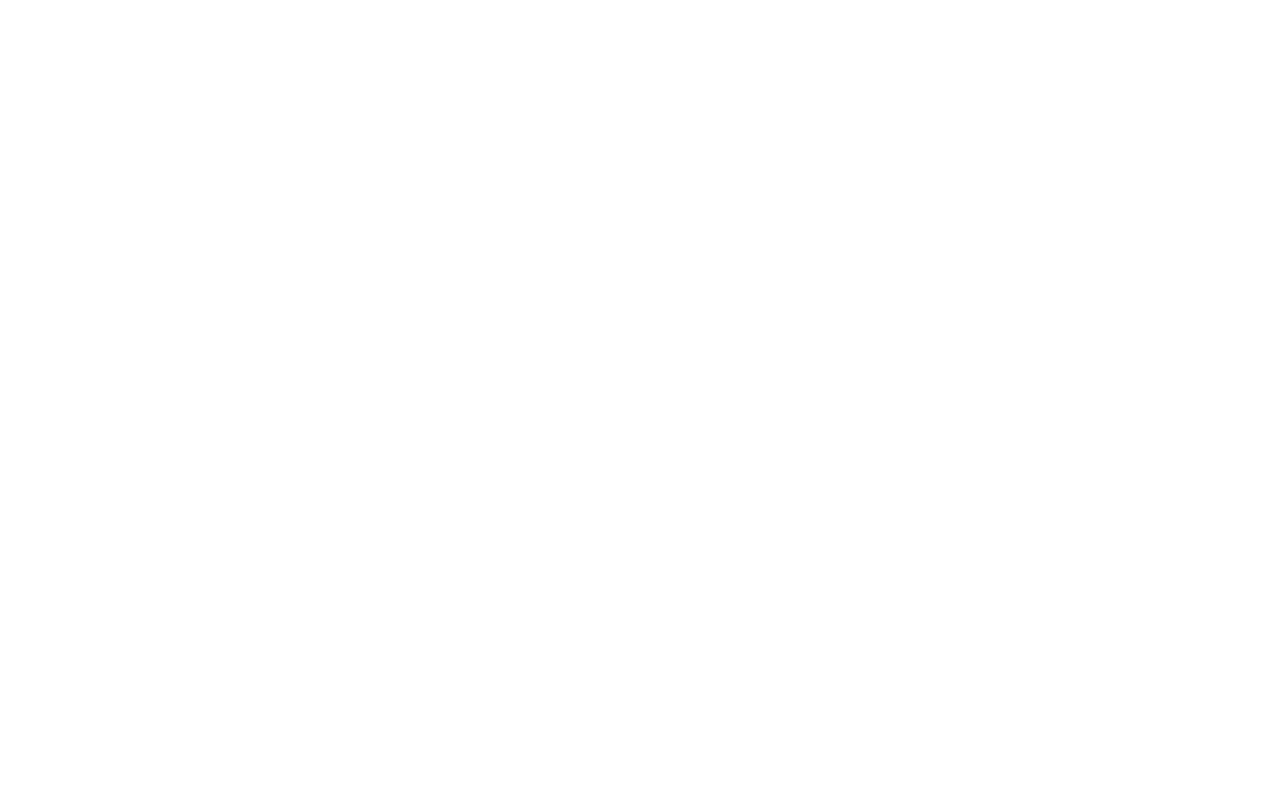
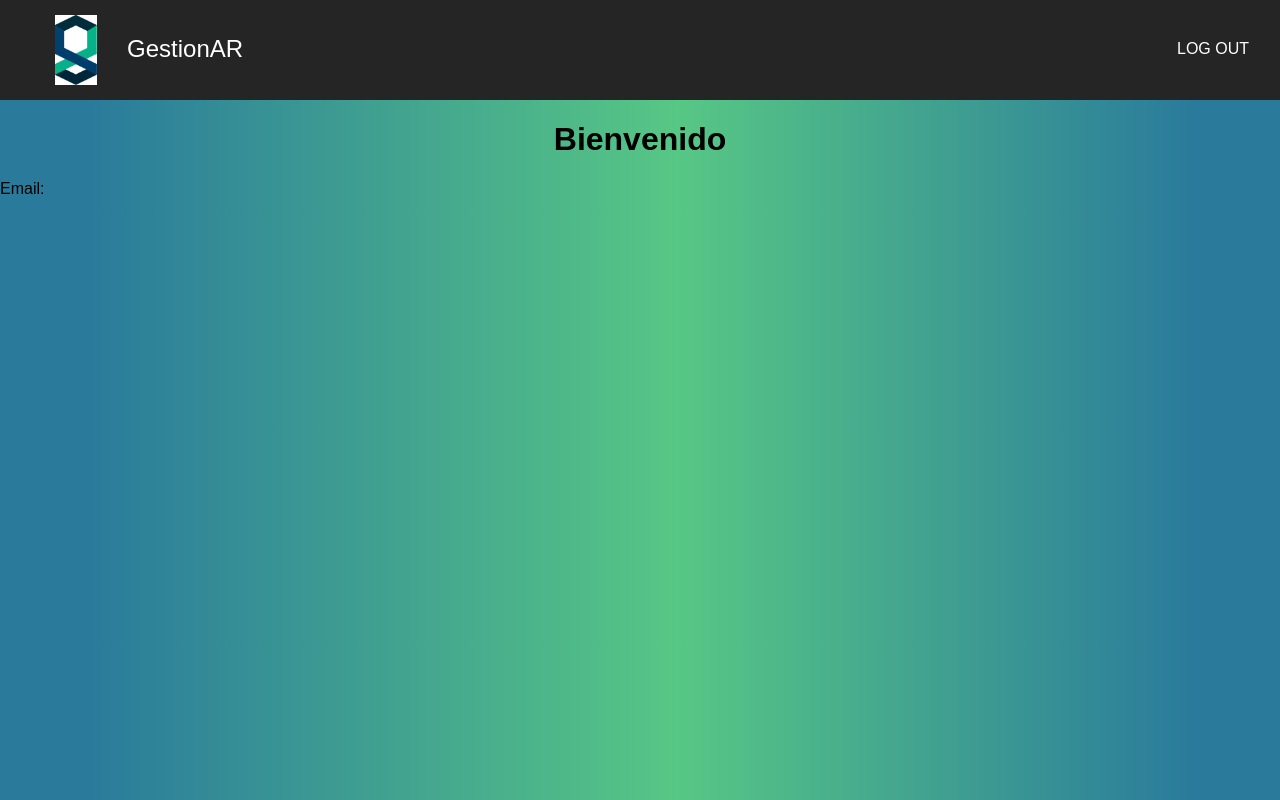
Before and after one commit to Joabulla07/TP2-FrontEnd-React, a React (Vite) app: page /home in a window 1280 px wide. Before the commit this address had no page. Built offline with nearby package versions, Linux system fonts and the light colour scheme; sample sign-in values are in the browser's storage; the HTML template or start-up script is replaced by a standard one.

Commit message:
login y logout y pagina usuario

```diff
--- a/package.json
+++ b/package.json
@@ -14,6 +14,7 @@
     "@fortawesome/free-solid-svg-icons": "^6.7.2",
     "@fortawesome/react-fontawesome": "^0.2.2",
     "dotenv": "^17.2.2",
+    "jwt-decode": "^4.0.0",
     "react": "^19.1.0",
     "react-dom": "^19.1.0",
     "react-router-dom": "^7.6.2"
--- a/src/App.jsx
+++ b/src/App.jsx
@@ -3,6 +3,8 @@
 import Home from "./pages/Home";
 import Login from "./pages/Login.jsx";
 import Register from "./pages/Register.jsx";
+import User from "./pages/User.jsx";
+import ProtectedRoute from "./components/ProtectedRoute.jsx";
 
 
 function App() {
@@ -13,6 +15,14 @@
                     <Route path="/" element={<Home />} />
                     <Route path="/login" element={<Login />} />
                     <Route path="/register" element={<Register />} />
+                    <Route
+                        path="/home"
+                        element={
+                            <ProtectedRoute>
+                                <User />
+                            </ProtectedRoute>
+                        }
+                    />
                 </Routes>
             </div>
         </Router>
--- a/src/components/LoginForm.jsx
+++ b/src/components/LoginForm.jsx
@@ -33,22 +33,25 @@
 
             const result = await loginRouter(payload);
 
-            // Mostrar mensaje de éxito y redirigir después de 2 segundos
-            if (result) {
+            if (result && result.token) {
+                // Guardar el token en localStorage
+                localStorage.setItem('token', result.token);
+
                 setTimeout(() => {
-                    navigate('/User', {
-                        data: result
+                    navigate('/home', {
+                        state: { userData: result }
                     });
                 }, 2000);
-            }
-            else {
-                setError('Error de ingreso de sesion. Corrobore los datos ingresados')
+            } else {
+                setError('Error de ingreso de sesión. Corrobore los datos ingresados')
             }
 
         } catch (error) {
             console.log(error);
+            setError('Error de ingreso de sesión. Corrobore los datos ingresados');
         }
     };
+
 
 
     return (
--- /dev/null
+++ b/src/components/ProtectedRoute.jsx
@@ -0,0 +1,13 @@
+import { Navigate, useLocation } from 'react-router-dom';
+
+export default function ProtectedRoute({ children }) {
+    const location = useLocation();
+    const token = localStorage.getItem('token');
+
+    if (!token) {
+        // Redirigir a login si no hay token
+        return <Navigate to="/login" replace state={{ from: location }} />;
+    }
+
+    return children;
+}
--- /dev/null
+++ b/src/components/UserHeader.jsx
@@ -0,0 +1,22 @@
+import React from 'react';
+import { Link, useNavigate } from 'react-router-dom';
+import Header from './Header';
+
+export default function UserHeader() {
+    const navigate = useNavigate();
+
+    const handleLogout = () => {
+        localStorage.removeItem('token');
+        console.log("login out")
+        navigate('/login');
+    };
+
+    return (
+        <Header>
+            <li>
+                <Link onClick={handleLogout} to="/login">Log out</Link>
+            </li>
+            {/* Otros elementos del header si los necesitas */}
+        </Header>
+    );
+}
--- a/src/pages/User.jsx
+++ b/src/pages/User.jsx
@@ -0,0 +1,37 @@
+import React, { useEffect, useState } from 'react';
+import LoginHeader from "../components/LoginHeader";
+import { useLocation, useNavigate } from 'react-router-dom';
+import {jwtDecode} from 'jwt-decode';
+import UserHeader from "../components/UserHeader.jsx";
+
+export default function User() {
+    const [decodedToken, setDecodedToken] = useState(null);
+
+    useEffect(() => {
+        const token = localStorage.getItem('token');
+        if (token) {
+            try {
+                const decoded = jwtDecode(token);
+                setDecodedToken(decoded);
+            } catch (error) {
+                console.error('Error al decodificar el token:', error);
+            }
+        }
+    }, []);
+
+
+    return (
+        <div>
+            <UserHeader/>
+            <div>
+                <h1>Bienvenido</h1>
+                {decodedToken && (
+                    <div>
+                        <p>Email: {decodedToken.userEmail}</p>
+                        {/* Otros datos del usuario */}
+                    </div>
+                )}
+            </div>
+        </div>
+    );
+}
```
Also changed, not shown: 1 other file (tests, documents, lock files or other folders).
